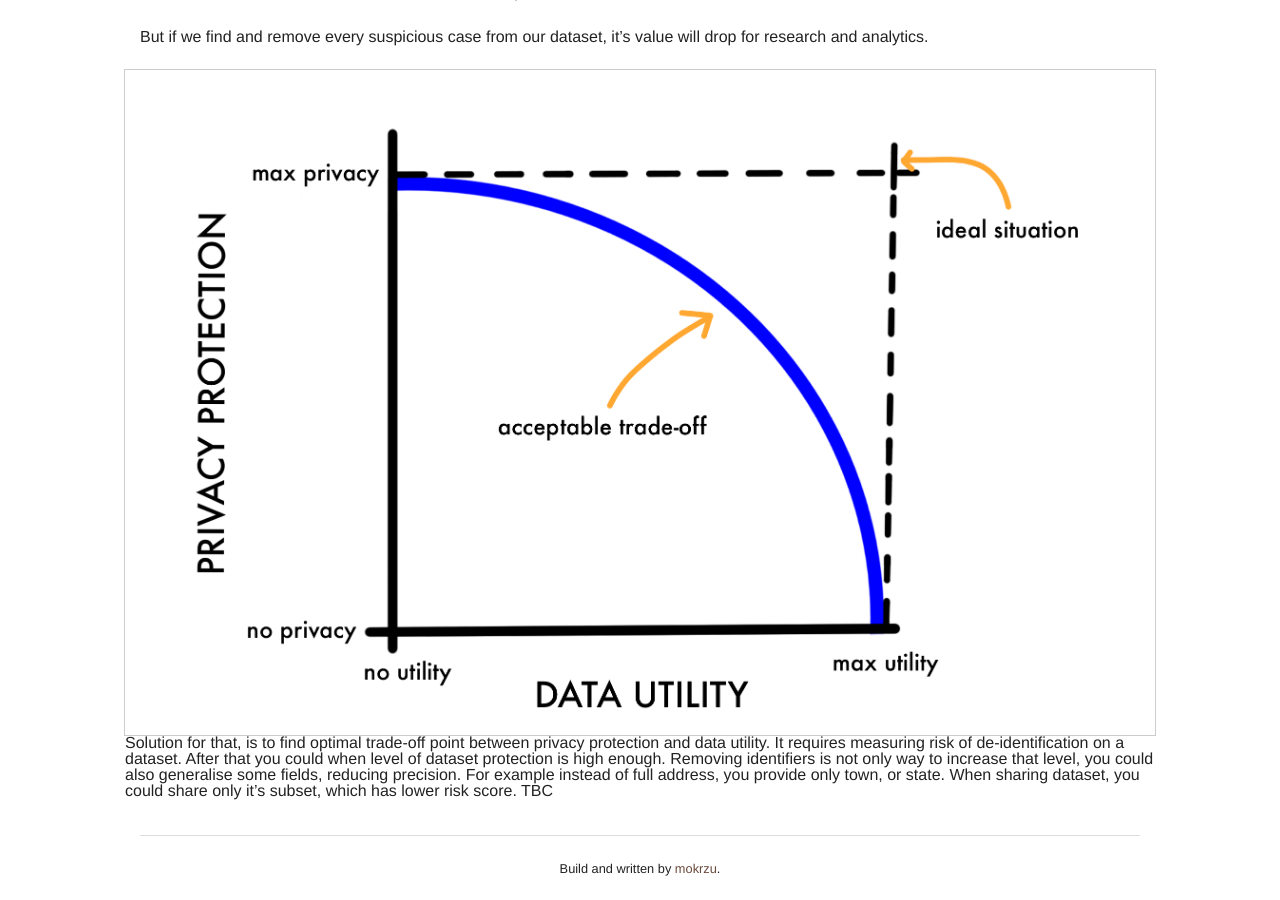
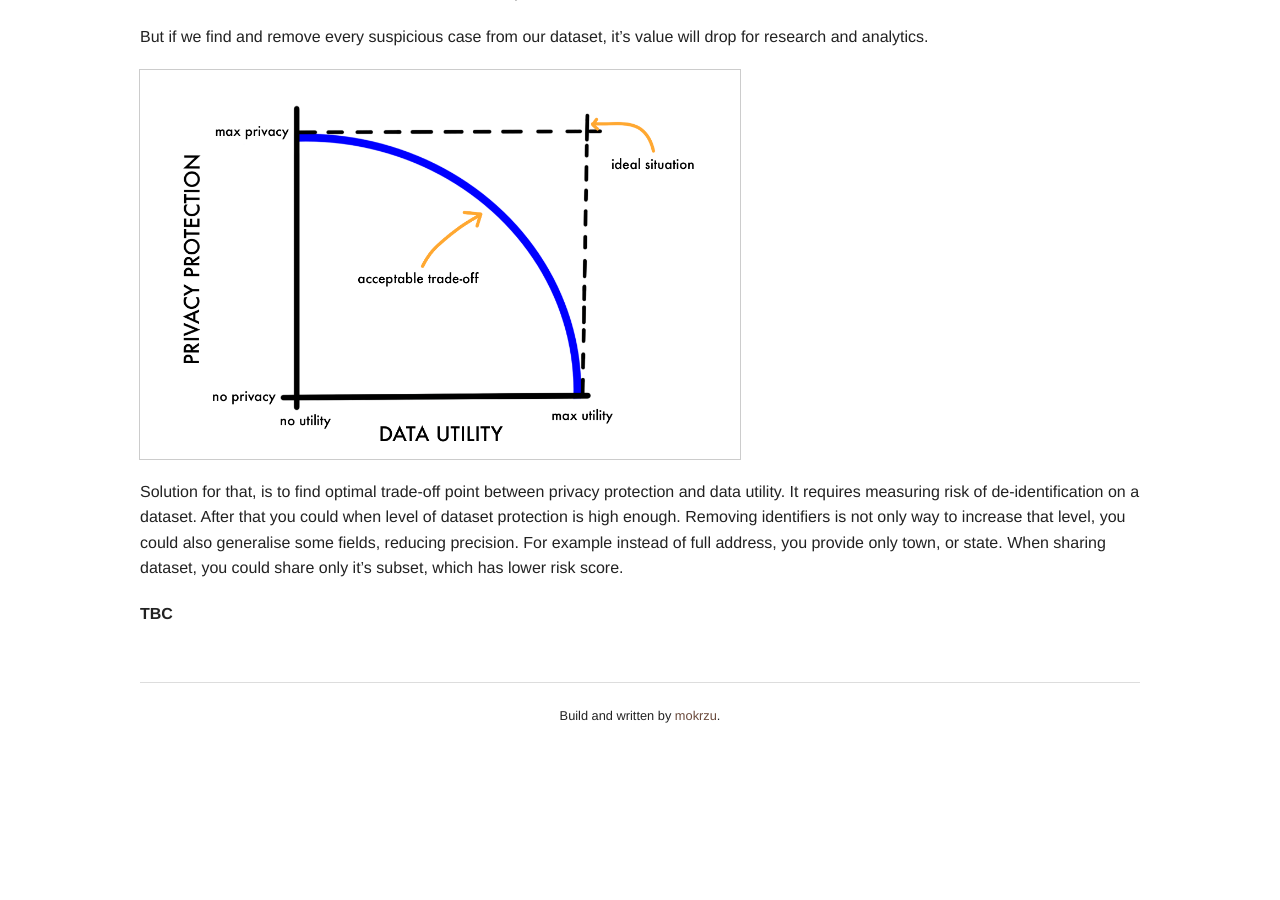
Before and after one commit to mokrzu/mokrzu.github.io, a Jekyll site: the page built from _posts/2014-10-27-health-data.md, in a window 1280 px wide and 900 px high, scrolled down 992 px. Built offline with Jekyll 4.4.1, drawn with Linux system fonts in a browser that asks for light colours; Markdown is read by kramdown in place of the engine named in the settings; after the commit the page ends 1740 px from its top, so only the background shows below that.

Commit message:
scale chart image

```diff
--- a/_posts/2014-10-27-health-data.md
+++ b/_posts/2014-10-27-health-data.md
@@ -27,10 +27,8 @@ Even without direct pointers to specific person, identity could be discovered fr
 
 But if we find and remove every suspicious case from our dataset, it’s value will drop for research and analytics.
 
-<div class="row">
-  <img src="/img/chart.png" class="th" />
-<br>
+<img src="/img/chart.png" width="60%" height="60%" class="th" />
 
 Solution for that, is to find optimal trade-off point between privacy protection and data utility. It requires measuring risk of de-identification on a dataset. After that you could when level of dataset protection is high enough. Removing identifiers is not only way to increase that level, you could also generalise some fields, reducing precision. For example instead of full address, you provide only town, or state. When sharing dataset, you could share only it’s subset, which has lower risk score.
 
-TBC
+**TBC**
```
